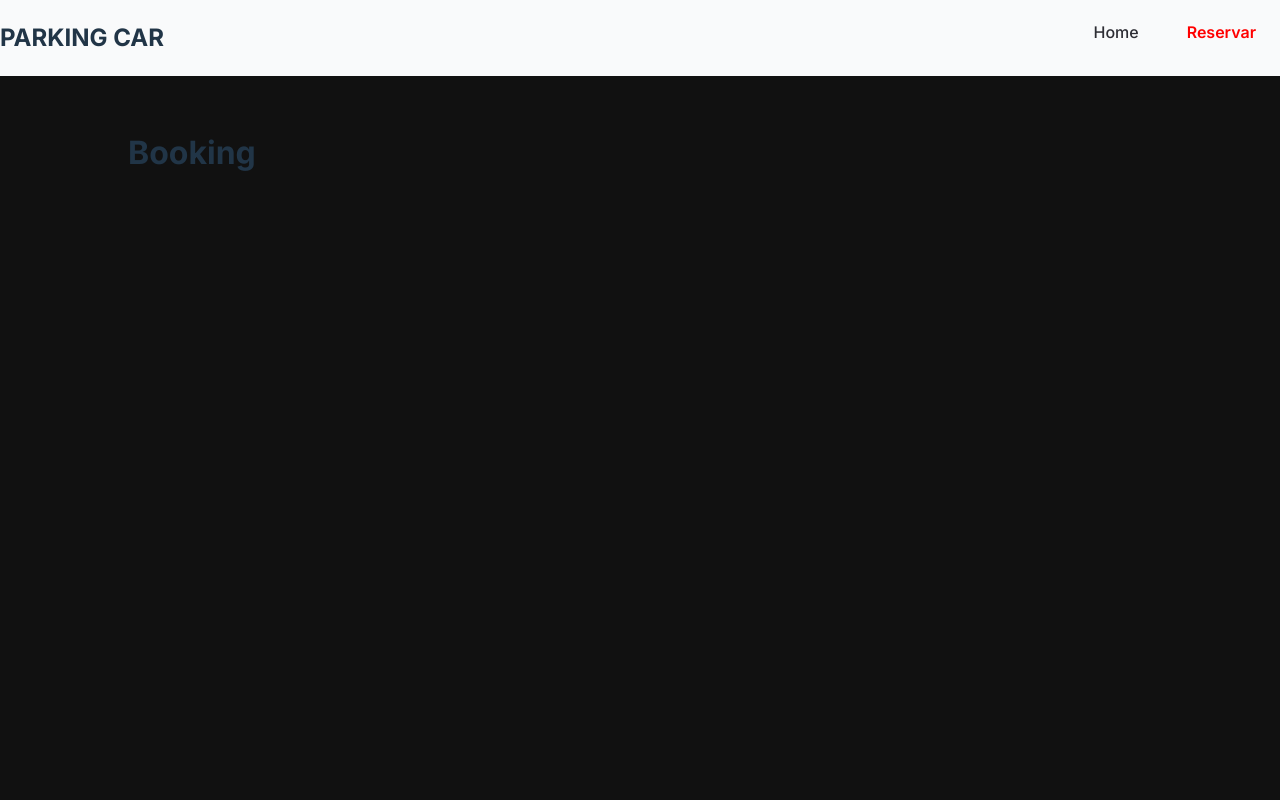
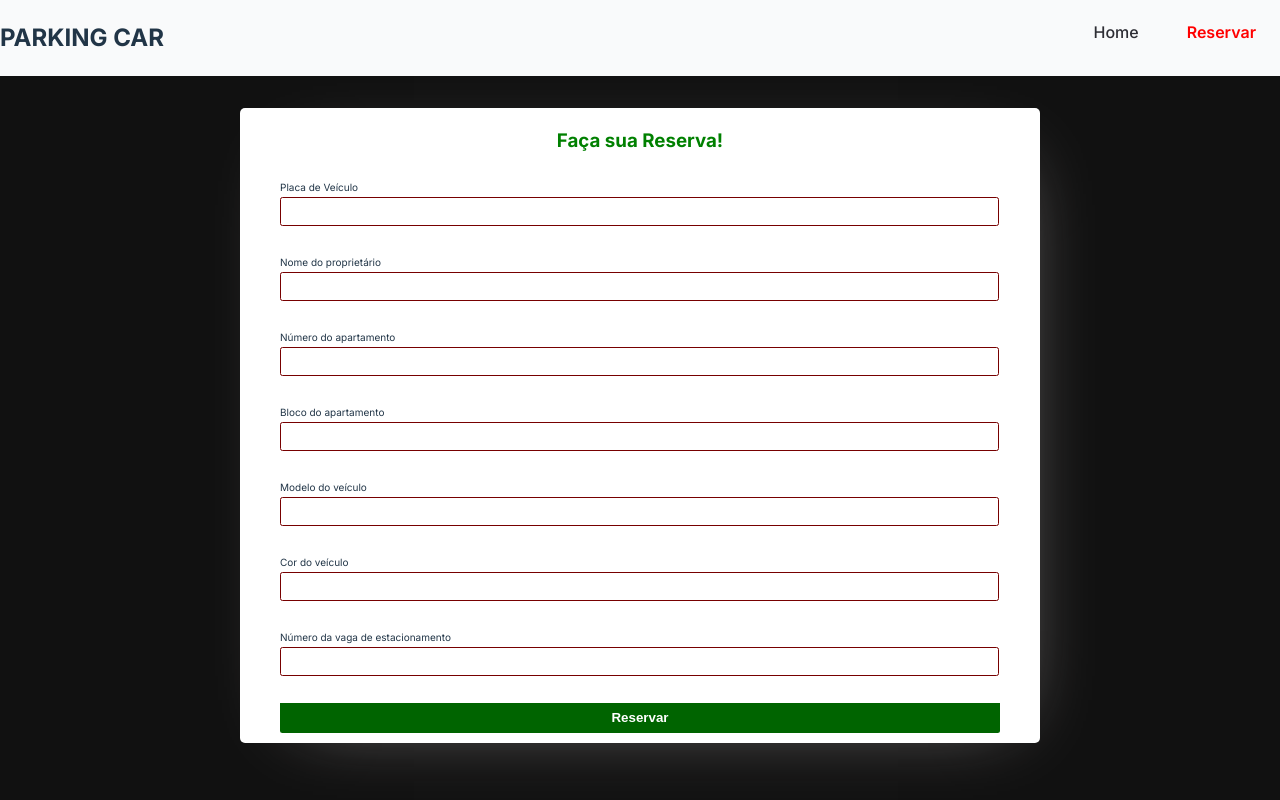
Before and after one commit to DudaFranderlinde/Estacionamento, a React (Vite) app: page /booking in a window 1280 px wide. Built offline with nearby package versions, Linux system fonts and the light colour scheme.

Commit message:
Importando Forms

```diff
--- a/src/layout/BookingLayout/BookingLayout.jsx
+++ b/src/layout/BookingLayout/BookingLayout.jsx
@@ -1,9 +1,10 @@
+import { FormBooking } from "../../components/FormBooking";
 import { DefaultPage } from "../../template";
 
 export function BookingLayout() {
     return (
         <DefaultPage>
-            <h1>Booking</h1>
+            <FormBooking/>
         </DefaultPage>
     )
 }
```
